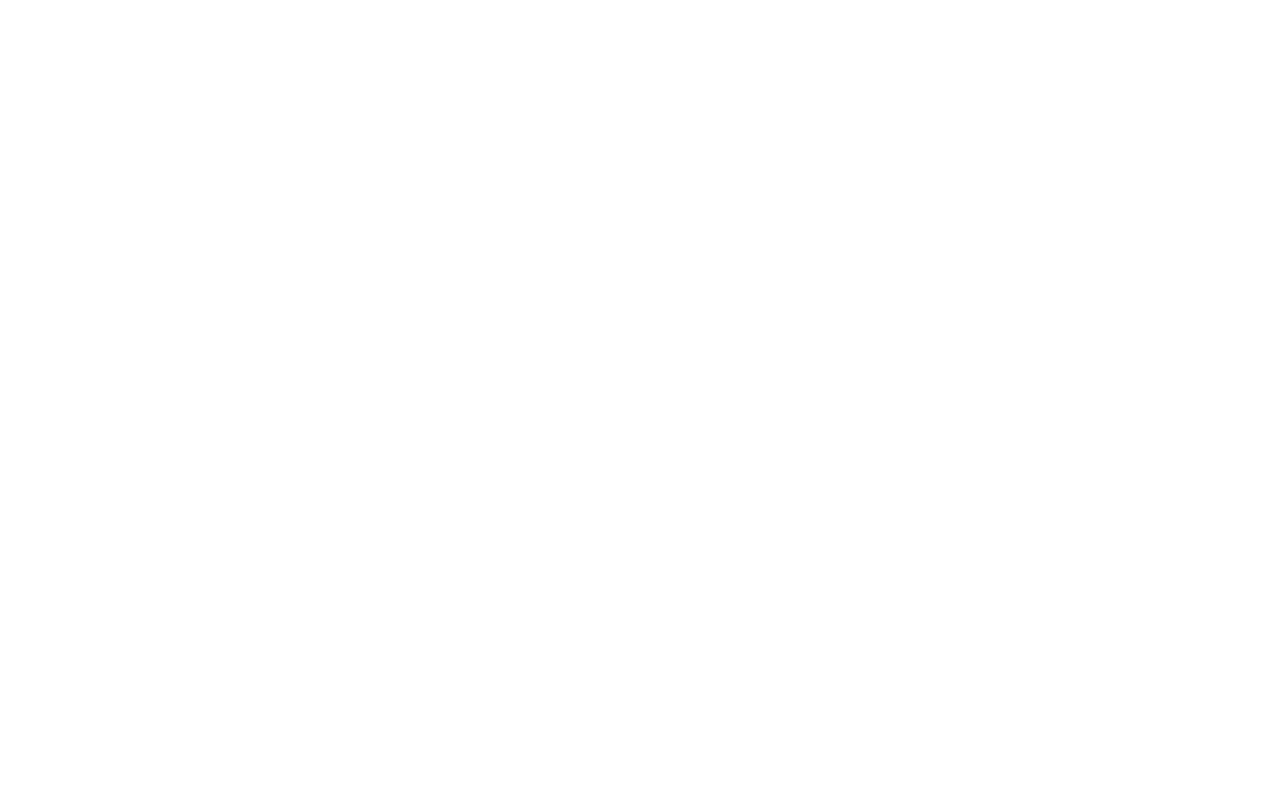
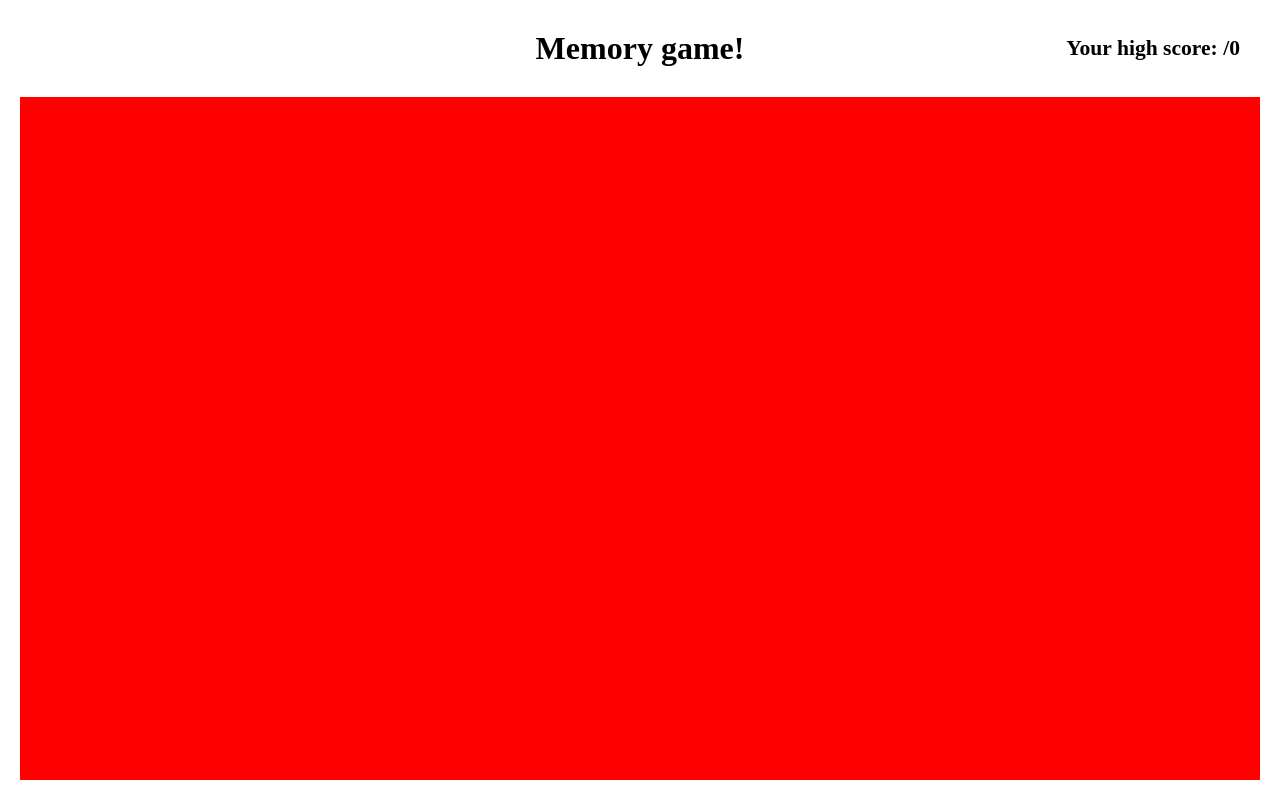
Before and after one commit to vladcheck/TOP-memory-card, a React (Vite) app: page / in a window 1280 px wide. Built offline with nearby package versions, Linux system fonts and the light colour scheme.

Commit message:
Setup initial page layout

```diff
--- a/src/App.jsx
+++ b/src/App.jsx
@@ -1,3 +1,18 @@
-function App() {}
+import { CardSection } from "./components/CardSection";
+import { HighScoreLabel } from "./components/HighScoreLabel";
+
+const cards = [];
+
+function App() {
+  return (
+    <main>
+      <header className="main-header">
+        <h1>Memory game!</h1>
+        <HighScoreLabel max_score={cards.length} />
+      </header>
+      <CardSection />
+    </main>
+  );
+}
 
 export default App;
--- a/src/index.css
+++ b/src/index.css
@@ -5,3 +5,41 @@
   margin: 0px;
   box-sizing: border-box;
 }
+
+main {
+  width: 100vw;
+  height: 100vh;
+  padding: 20px;
+  display: flex;
+  flex-direction: column;
+  align-items: center;
+  gap: 20px;
+}
+
+main > * {
+  width: 100%;
+}
+
+.main-header {
+  position: relative;
+  display: flex;
+  justify-content: center;
+  align-items: center;
+  padding: 10px;
+}
+
+.high-score-header {
+  font-size: 0.9rem;
+  position: absolute;
+  right: 20px;
+}
+
+.card-section {
+  background-color: red;
+  flex: 1;
+  max-width: 1600px;
+
+  display: grid;
+  grid-template-columns: repeat(6, 1fr);
+  grid-template-rows: repeat(3, 1fr);
+}
```
